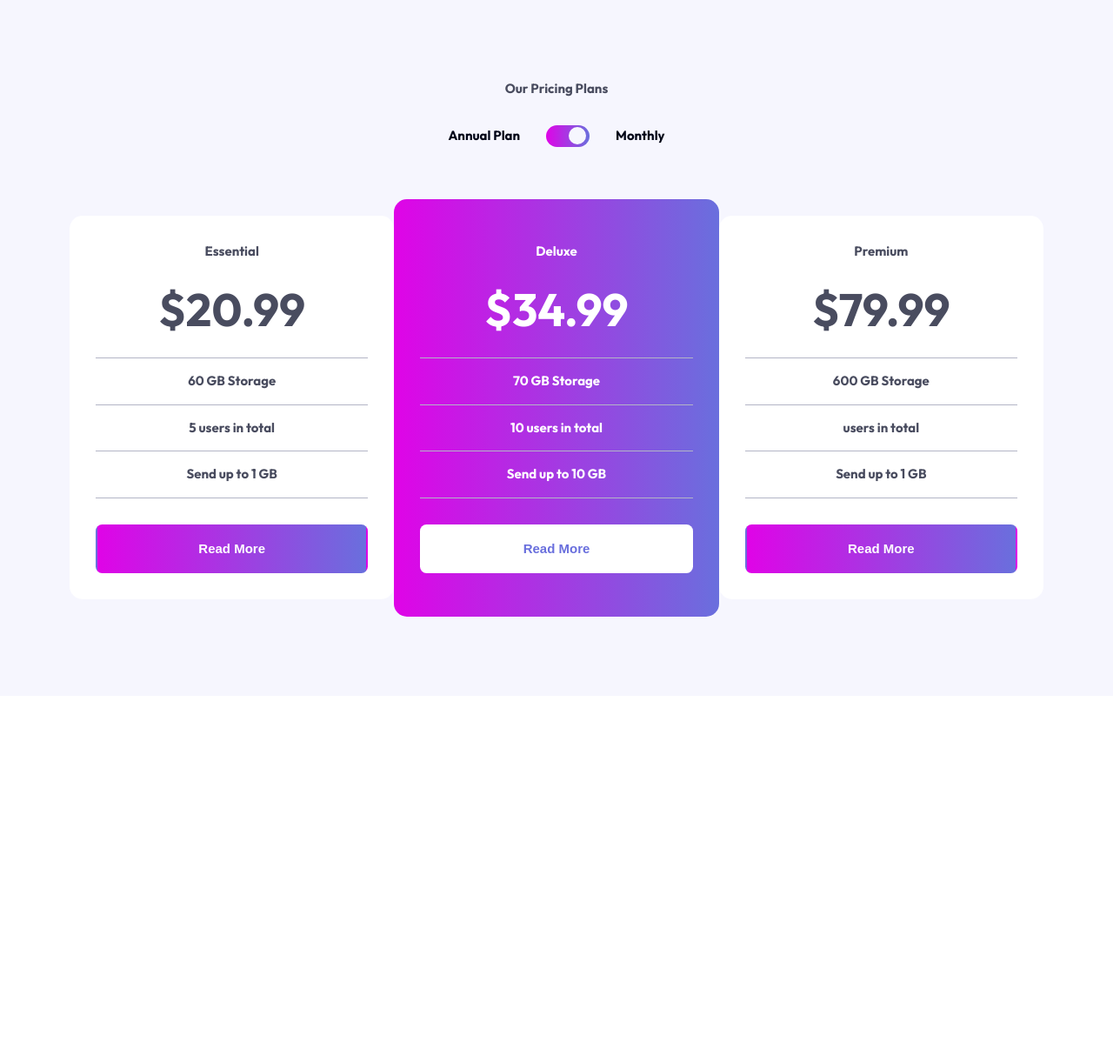
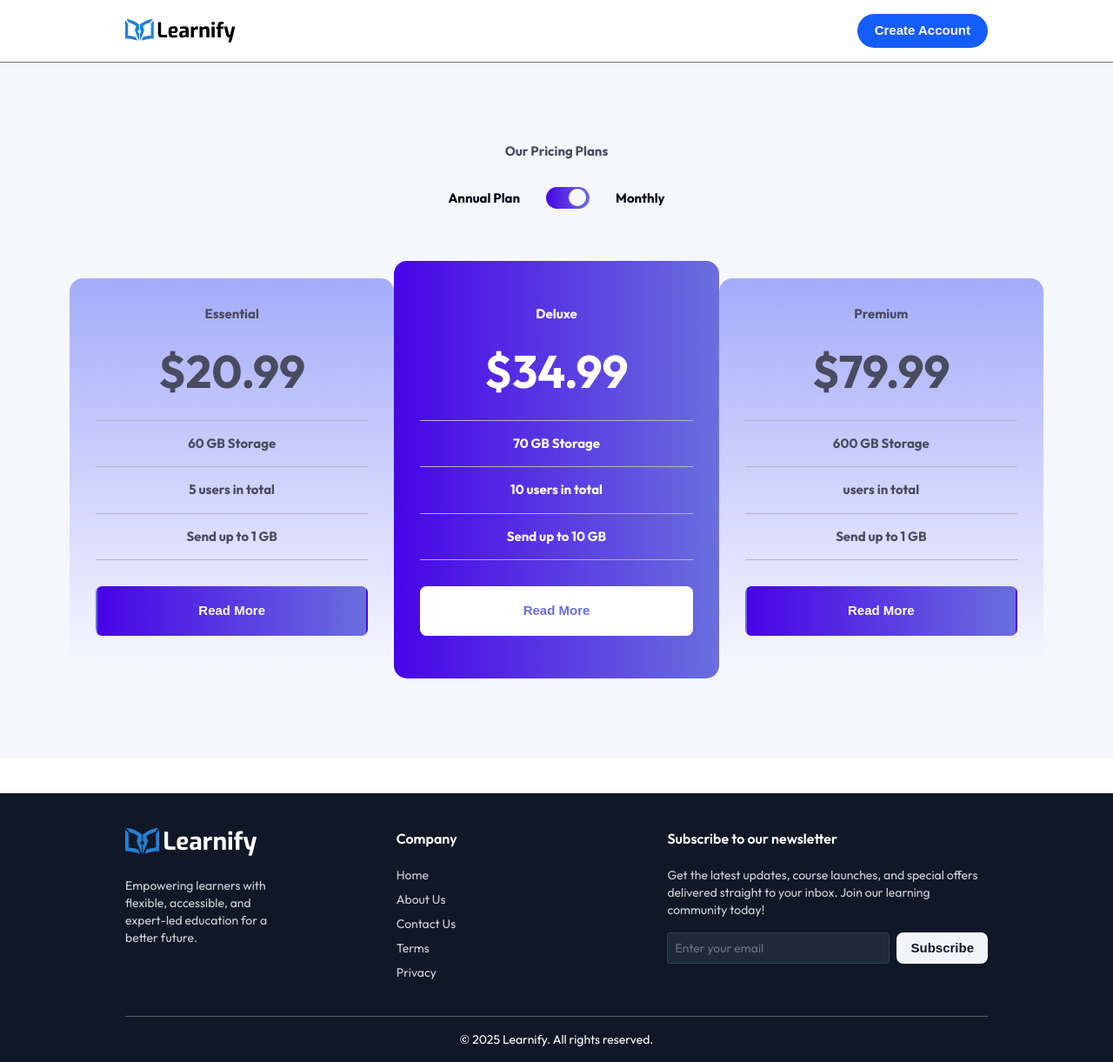
Before and after one commit to aryanpatel99/Learnify, a Next.js app: page /pages/student/pricing in a window 1280 px wide. Shown: the whole page at 87% size. Before the commit the page ends 800 px from the top, so only its background shows below. Built offline with nearby package versions, Linux system fonts and the light colour scheme; no server answers.

Commit message:
feat: update pricing page with new nav and footer

```diff
--- a/app/components/student/PricingCard.css
+++ b/app/components/student/PricingCard.css
@@ -1,4 +1,4 @@
-*,
+/* *, */
 *::before,
 *::after {
   box-sizing: border-box;
@@ -9,7 +9,7 @@
 :root {
   --primary-fw: 700;
   --primary-fs: 15px;
-  --primary-linear-gradient: hsl(298, 97%, 46%), hsl(237, 63%, 64%);
+  --primary-linear-gradient: hsl(258, 97%, 46%), hsl(237, 63%, 64%);
   --neutral-very-light-grayish-blue: hsl(240, 78%, 98%);
   --neutral-light-grayish-blue: hsl(234, 14%, 74%);
   --neutral-grayish-blue: hsl(233, 13%, 49%);
@@ -153,6 +153,7 @@ button {
     text-align: center;
     color: var(--neutral-dark-grayish-blue);
     background-color: var(--neutral-white);
+    background: linear-gradient(to bottom, rgba(129, 140, 248, 0.7), transparent);
     width: min(100%, 30rem);
   }
 
--- a/app/pages/student/pricing/page.js
+++ b/app/pages/student/pricing/page.js
@@ -4,10 +4,14 @@ import '../../../components/student/PricingCard.css'
 import '../../../components/student/PricingCard'
 import PricingCard from '../../../components/student/PricingCard'
 import { useState } from 'react'
+import Navbar from '@/app/components/student/Navbar'
+import Footer from '@/app/components/student/Footer'
 
 const page = () => {
     const [selectMonthly, setSelectMonthly] = useState(true)
   return (
+    <>
+    <Navbar/>
     <div className='PricingApp'>
         <div className='app-container'>
             <header>
@@ -34,6 +38,8 @@ const page = () => {
 
 
     </div>
+    <Footer/>
+    </>
   )
 }
 
```
